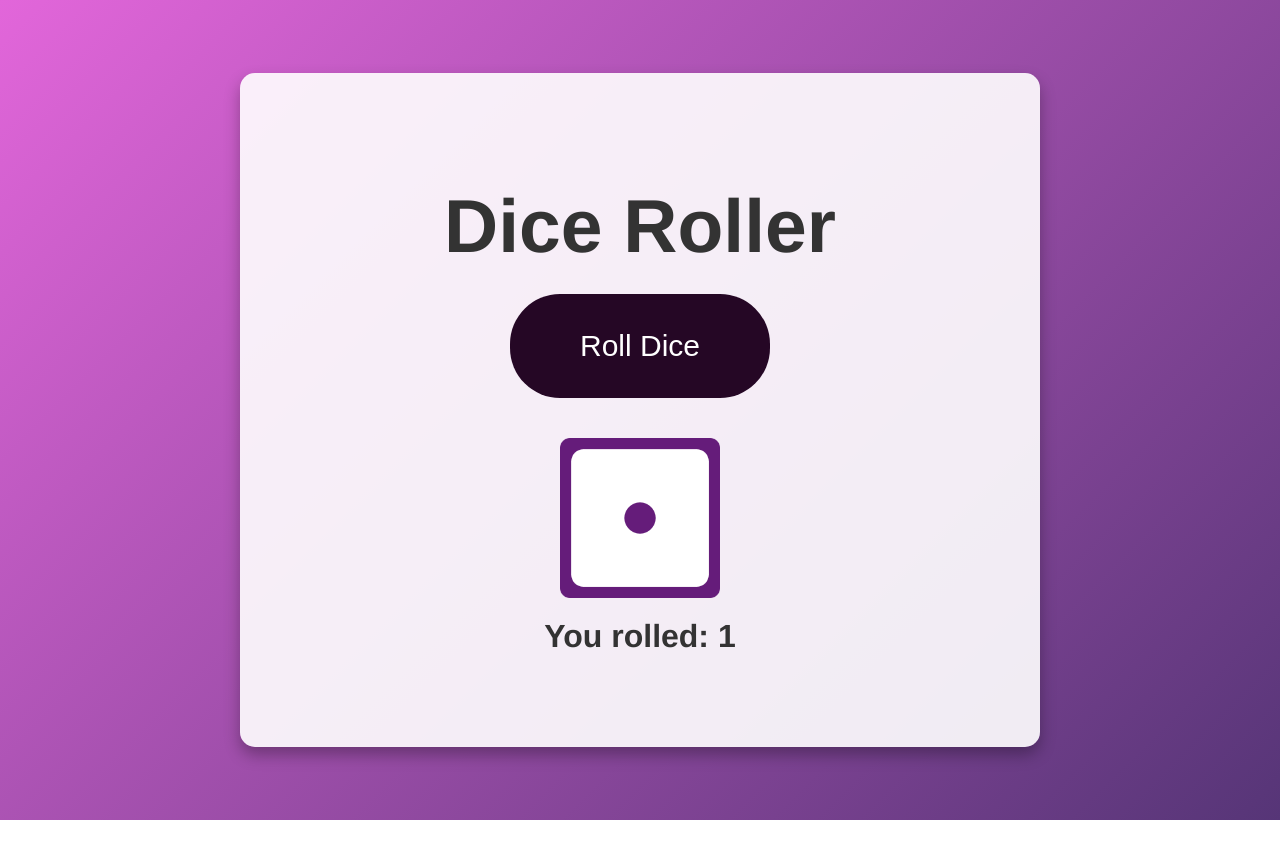
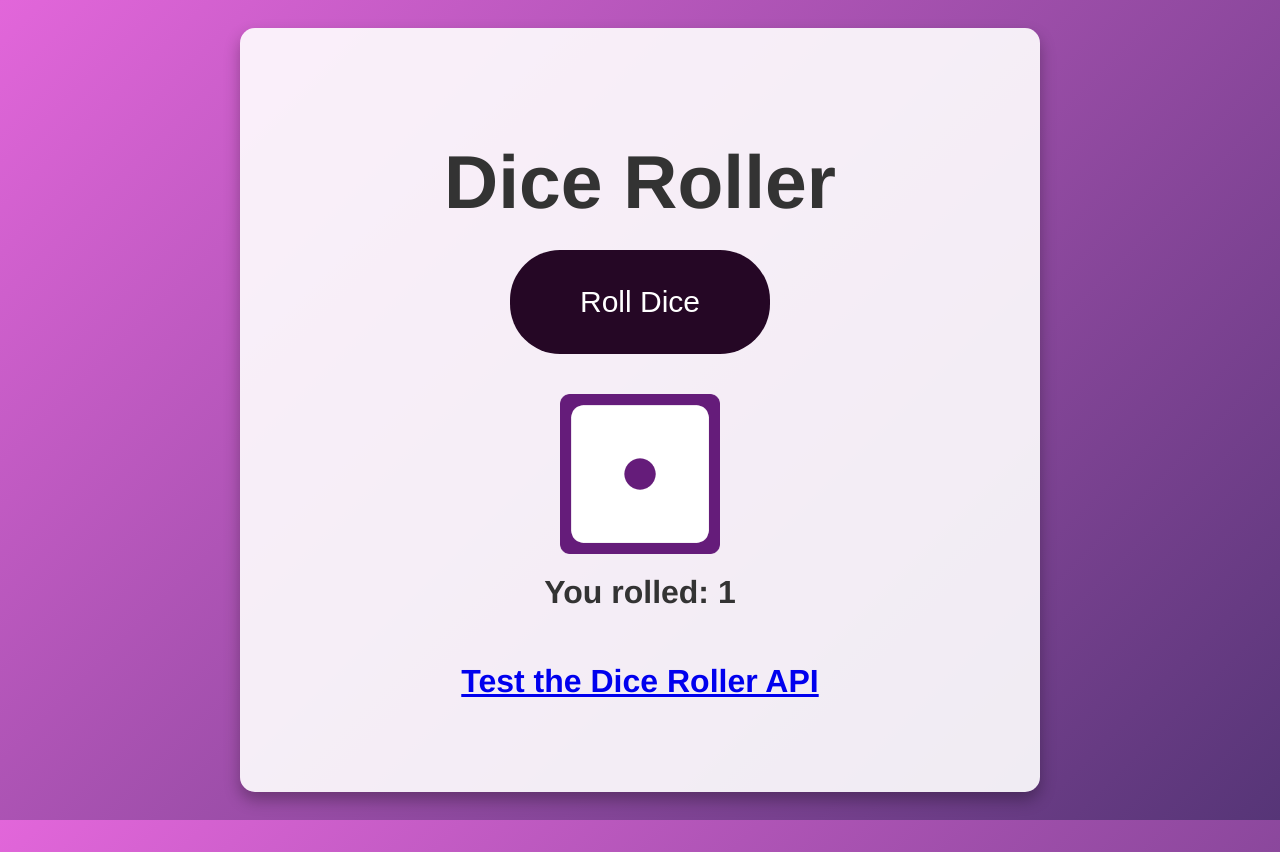
Before and after one commit to pseudo-alya/dice-roller, a website: page docs/index.html in a window 1280 px wide. Before the commit the page ends 820 px from the top, so only its background shows below. Drawn offline with Linux system fonts and the light colour scheme.

Commit message:
Update index.html

```diff
--- a/docs/index.html
+++ b/docs/index.html
@@ -15,6 +15,9 @@
       <div class="dice-container">
         <img id="diceImage" src="dice1.png" alt="Dice">
         <p id="diceNumber">You rolled: 1</p>
+        <p style="text-align: center; margin-top: 20px;">
+  <a href="api-test.html">Test the Dice Roller API</a>
+      </p>
       </div>
     </div>
   </div>
```
